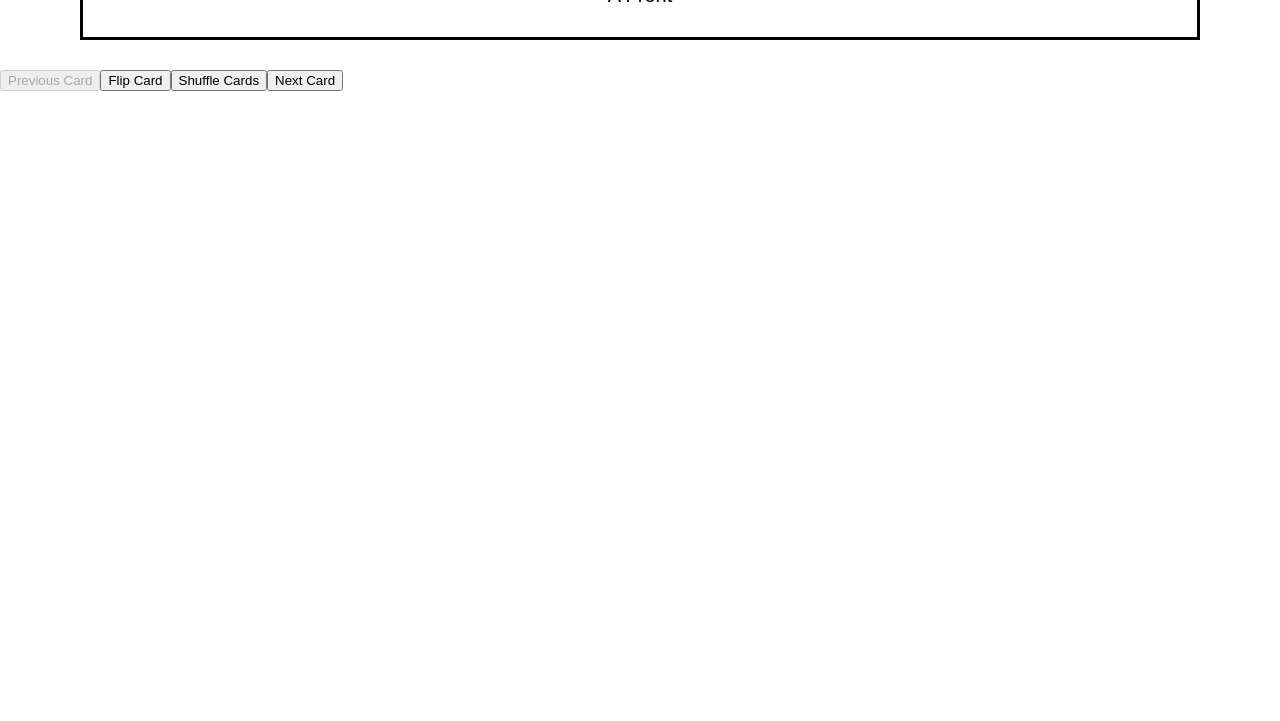
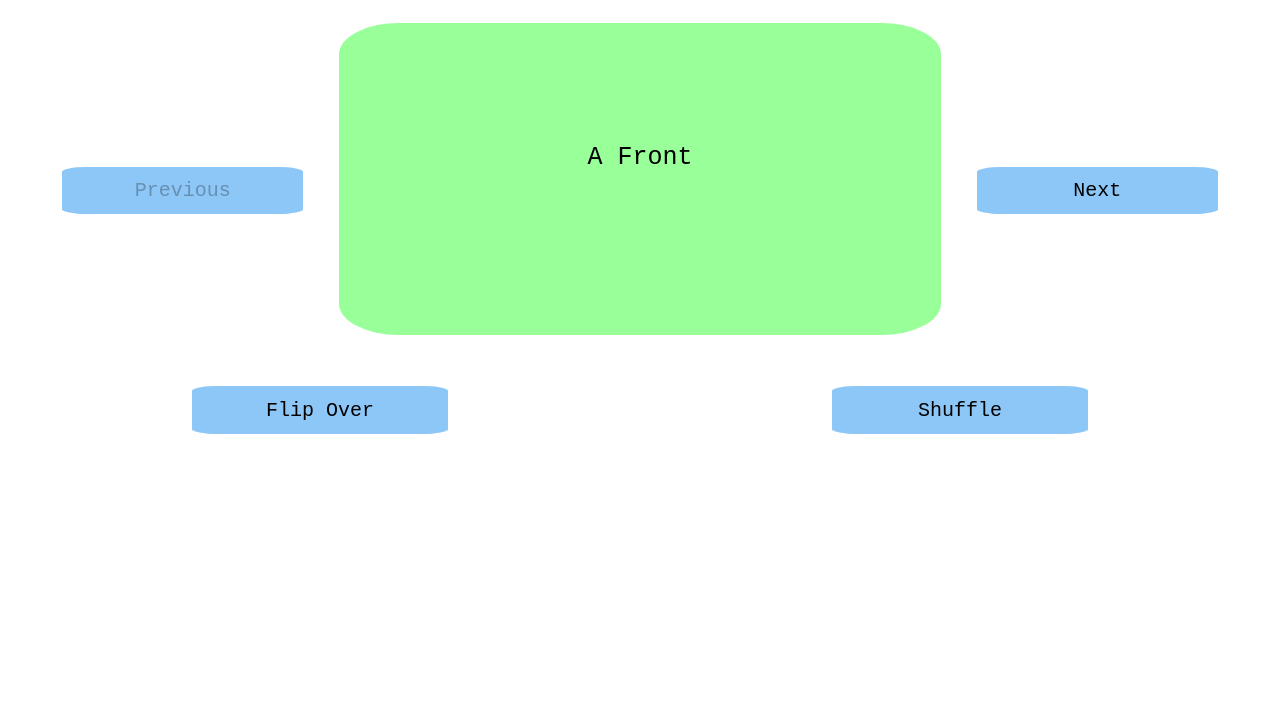
Before and after one commit to ccbergman/FlashCardsReact, a React app: page / in a window 1280 px wide. Shown: the part 79-800 px from the top of the page. Built offline with nearby package versions, Linux system fonts and the light colour scheme.

Commit message:
SO many changes

```diff
--- a/src/actions/index.js
+++ b/src/actions/index.js
@@ -1,4 +1,3 @@
-
 export function flipCard() {
     return {
         type: "FLIP_CARD"
--- a/src/components/App.js
+++ b/src/components/App.js
@@ -5,16 +5,20 @@ import Next from './Next';
 import Prev from './Prev';
 import Shuffle from './Shuffle';
 
-
 class App extends Component {
   render() {
     return (
       <div className="App">
-      <Card/>
-      <Prev/>
-      <Flip/>
-      <Shuffle/>
-      <Next/>
+        <h1>Facebook Front-End Flashcards</h1>
+        <div className="CardDirectionals">
+          <Prev />
+          <Card />
+          <Next />
+        </div>
+        <div className="CardControls">
+          <Flip />
+          <Shuffle />
+        </div>
       </div>
     );
   }
--- a/src/components/Card.js
+++ b/src/components/Card.js
@@ -1,6 +1,5 @@
 import React, { Component } from 'react';
 import { connect } from 'react-redux';
-
 
 class Card extends Component {
 
@@ -13,9 +12,7 @@ class Card extends Component {
     }
 }
 
-
 function mapStateToProps(state) {
-
     const card = state.cards[state.currentCardIndex];
     let cardText;
     if (state.isFront) {
@@ -23,11 +20,9 @@ function mapStateToProps(state) {
     } else {
         cardText = card.back;
     }
-
     return {
         text: cardText
     };
 }
 
-
 export default connect(mapStateToProps)(Card);
--- a/src/components/Flip.js
+++ b/src/components/Flip.js
@@ -1,13 +1,12 @@
 import React, { Component } from 'react';
 import { connect } from 'react-redux';
 import { flipCard } from '../actions';
-
 
 class Flip extends Component {
   render() {
     return (
       <button onClick={this.props.flipCard} className="Flip">
-        Flip Card
+        Flip Over
         </button>
     );
   }
--- a/src/components/Next.js
+++ b/src/components/Next.js
@@ -1,13 +1,12 @@
 import React, { Component } from 'react';
 import { connect } from 'react-redux';
 import { nextCard } from '../actions';
-
 
 class Next extends Component {
   render() {
     return (
       <button onClick={this.props.nextCard} disabled={this.props.disabled} className="Next">
-        Next Card
+        Next
         </button>
     );
   }
--- a/src/components/Prev.js
+++ b/src/components/Prev.js
@@ -1,13 +1,12 @@
 import React, { Component } from 'react';
 import { connect } from 'react-redux';
 import { prevCard } from '../actions';
-
 
 class Prev extends Component {
   render() {
     return (
       <button onClick={this.props.prevCard} disabled={this.props.disabled} className="Prev">
-        Previous Card
+        Previous
         </button>
     );
   }
--- a/src/components/Shuffle.js
+++ b/src/components/Shuffle.js
@@ -1,18 +1,16 @@
 import React, { Component } from 'react';
 import { connect } from 'react-redux';
 import { shuffleCards } from '../actions';
-
 
 class Shuffle extends Component {
   render() {
     return (
         <button onClick={this.props.shuffleCards} className="Shuffle">
-        Shuffle Cards
+        Shuffle
         </button>
     );
   }
 }
-
 
 const mapActionsToProps = {
   shuffleCards
--- a/src/index.css
+++ b/src/index.css
@@ -1,31 +1,56 @@
 body {
   margin: 0;
   padding: 0;
-  font-family: sans-serif;
+  font-family: monospace;
+}
+
+h1 {
+  text-align: center;
+  font-size: 35px;
 }
 
 .Card {
-  border: 3px solid black;
-  margin: 30px 80px;
-  padding: 30px;
-  font-size: 20px;
+  border: none;
+  border-radius: 10%;
+  margin: 0% 3%;
+  padding: 10%;
+  font-size: 25px;
   text-align: center;
-  /* background-color: #b3b3ff; */
-  /* background-color: #99ff99; */
+  width: 30%;
+  background-color: #99ff99;
 }
 
-.Flip {
-
+.CardDirectionals {
+  margin: 3%;
+  display: flex;
+  justify-content: center;
 }
 
-.Next {
-
+.Next, .Prev {
+  background-color: rgb(141, 199, 247);
+  border: none;
+  border-radius: 10%;
+  padding: 1%;
+  margin-top: 12%;
+  margin-bottom: 10%;
+  font-size: 20px;
+  width: 20%;
+  font-family: monospace;
 }
 
-.Prev {
-
+.CardControls {
+  display: flex;
+  justify-content: center;
+  justify-content: space-around;
 }
 
-.Shuffle {
-
+.Flip, .Shuffle {
+  background-color: rgb(141, 199, 247);
+  border: none;
+  border-radius: 10%;
+  padding: 1%;
+  margin: 1%;
+  font-size: 20px;
+  width: 20%;
+  font-family: monospace;
 }
--- a/src/reducers/index.js
+++ b/src/reducers/index.js
@@ -1,4 +1,3 @@
-
 const INITIAL_STATE = {
     currentCardIndex: 0,
     isFront: true,
@@ -14,6 +13,7 @@ const INITIAL_STATE = {
 
 export default function (state = INITIAL_STATE, action) {
     switch (action.type) {
+
         case "FLIP_CARD":
             if (state.isFront === true) {
                 return Object.assign({}, state, {
@@ -24,16 +24,51 @@ export default function (state = INITIAL_STATE, action) {
                     isFront: true
                 });
             }
+
         case "PREV_CARD":
             return Object.assign({}, state, {
                 currentCardIndex: state.currentCardIndex - 1
             });
+
         case "NEXT_CARD":
             return Object.assign({}, state, {
                 currentCardIndex: state.currentCardIndex + 1
             });
-        // case "SHUFFLE_CARDS":
-        //     return shuffleCards();
+
+        case "SHUFFLE_CARDS":
+
+            const flashCards = state.cards;
+            const newFlashCards = flashCards.map((card) => (
+                card
+            ));
+
+            let shuffledCards = [];
+
+            function selectCard(newFlashCards) {
+
+                let random = newFlashCards[Math.floor(Math.random() * newFlashCards.length)];
+                let removeCard = random;
+                let index = newFlashCards.indexOf(removeCard);
+
+                shuffledCards.push(removeCard);
+
+                newFlashCards.splice(index, 1);
+
+                return newFlashCards;
+            }
+
+            selectCard(newFlashCards);
+            selectCard(newFlashCards);
+            selectCard(newFlashCards);
+            selectCard(newFlashCards);
+            selectCard(newFlashCards);
+            selectCard(newFlashCards);
+
+            return Object.assign({}, state, {
+                currentCardIndex: 0,
+                cards: shuffledCards
+            });
+
         default:
             return state;
     }
```
